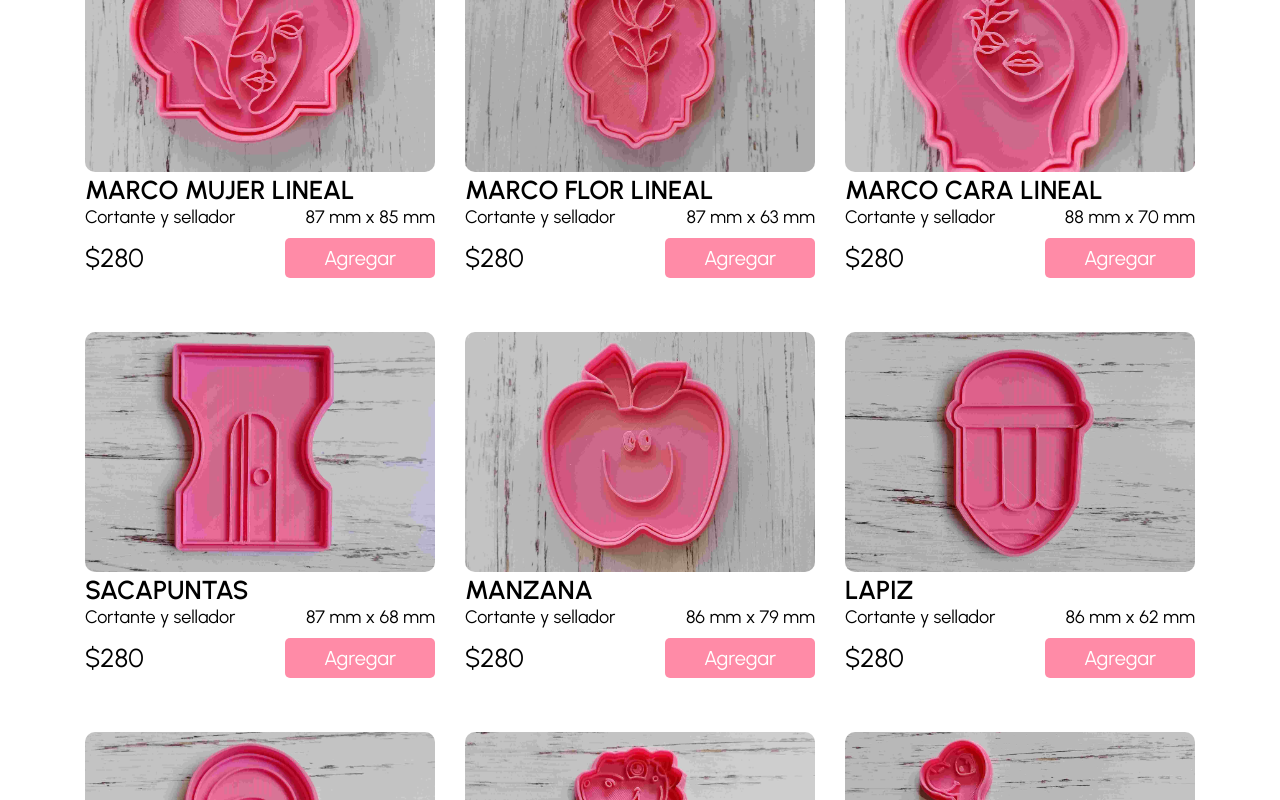
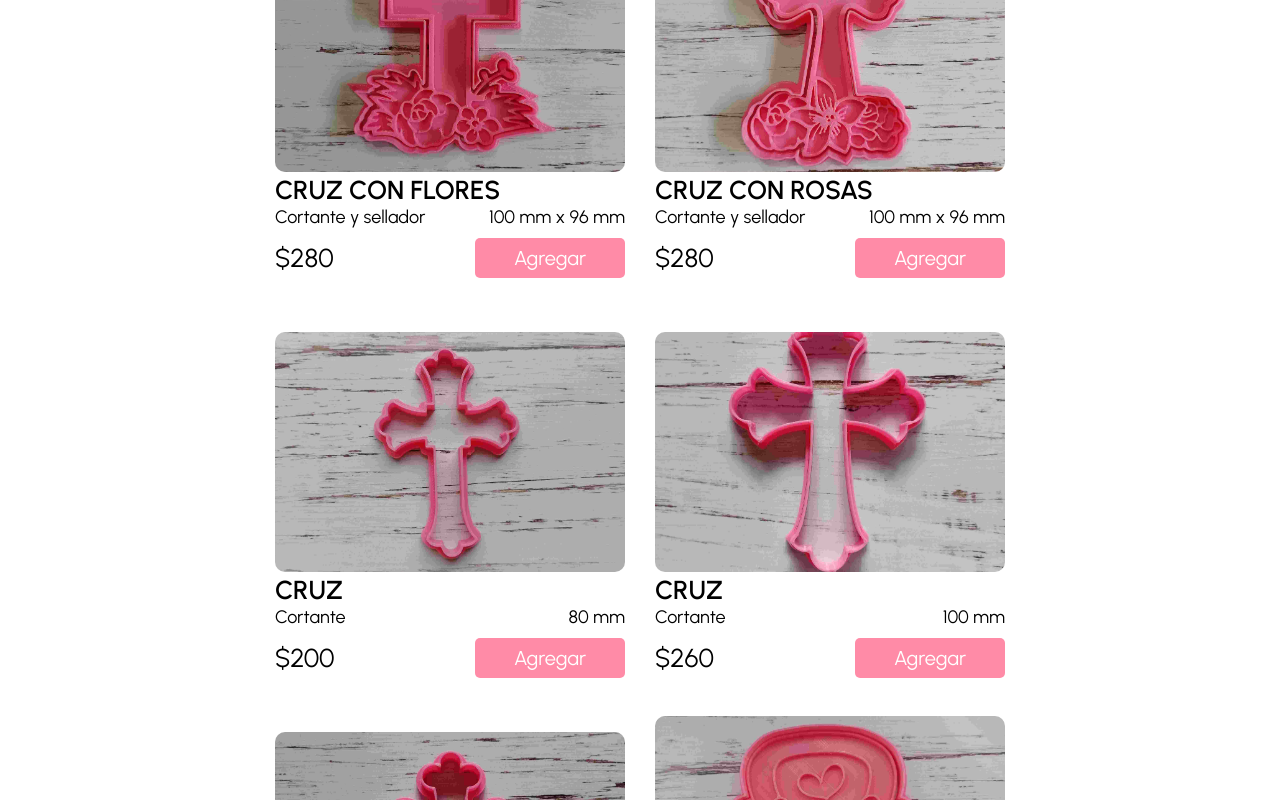
Before and after one commit to 2piradrian/siete-colores, a React (Create React App) app: page /products in a window 1280 px wide. Shown: the part 5701-6501 px from the top of the page. Built offline with nearby package versions, Linux system fonts and the light colour scheme.

Commit message:
products container width

```diff
--- a/src/Components/Products/ProductsStyles.js
+++ b/src/Components/Products/ProductsStyles.js
@@ -72,7 +72,7 @@ export const Filter = styled(ActiveButton)`
 
 export const ListOfProducts = styled.div`
 	width: 100%;
-	position: relaaive;
+	max-width: 1100px;
 	padding: 20px;
 	display: flex;
 	flex-wrap: wrap;
```
